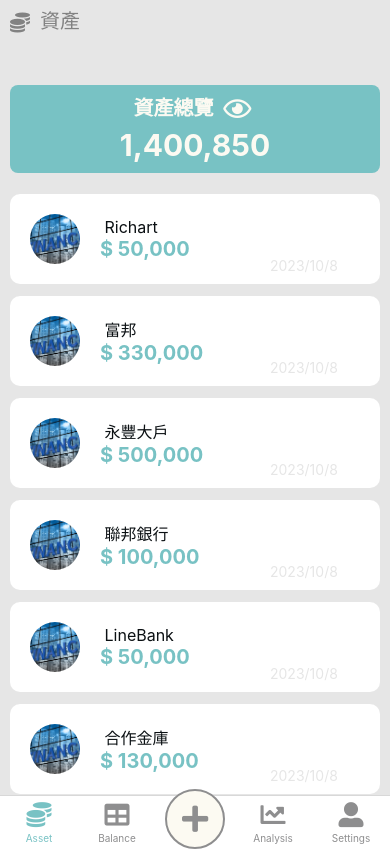
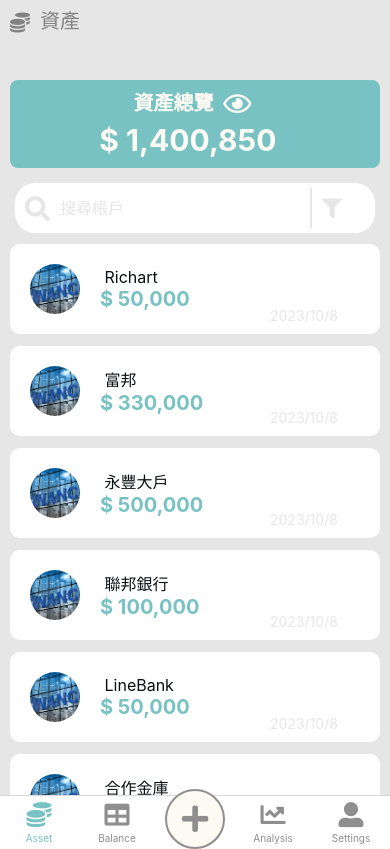
Before and after one commit to Pin5000ms/FinManage_RN, a React Native app: screen /AssetPage in a window 390 px wide. Built offline with nearby package versions, Linux system fonts and the light colour scheme.

Commit message:
新增搜尋功能

```diff
--- a/config/colors.js
+++ b/config/colors.js
@@ -5,6 +5,8 @@
     _4: 'rgba(220, 159, 180, 1.0)', //pink
     _5: 'rgba(83, 134, 135, 1.0)', //blue
     _6: 'rgba(230, 230, 230, 1.0)', //lightgray
+    red: 'rgba(203, 27, 69, 1.0)',
+    green: 'rgba(34, 125, 81, 1.0)',
     black: 'rgba(11, 16, 19, 1.0)',
     gray: 'rgba(130, 130, 130, 1.0)',
     silver: 'rgba(145, 152, 159, 1.0)',
--- a/screens/Tabs/AssetStackScreen.js
+++ b/screens/Tabs/AssetStackScreen.js
@@ -18,6 +18,7 @@
       <HomeStack.Screen
         name="Edit"
         component={EditPage}
+        options={{headerTitle: "編輯"}}
         />
       <HomeStack.Screen
         name="Account"
--- a/screens/components/RowData.js
+++ b/screens/components/RowData.js
@@ -5,21 +5,10 @@
 import { Swipeable } from 'react-native-gesture-handler';
 import { SwitchIconSrc } from './SwitchIconSrc';
 import { Animated } from 'react-native';
-import { DeleteAccount } from './Utility';
-import store from '../../store/configureStore';
+import { DeleteAccount, getLatestAsset, getAccountById } from './Utility';
 
-function getLastestTime(id)
+function getLastestDate(dateString)
 {
-    // 將資料以 id 為鍵進行分組，取每個 id 最新的一筆資料
-    const latestDataById = store.getState().assetHistory.reduce((result, item) => {
-    if (!result[item.id] || new Date(item.timeStamp) > new Date(result[item.id].timeStamp) )
-        {
-        result[item.id] = item;
-        }
-        return result;
-    }, {});
-    const latestData = Object.values(latestDataById);
-    const dateString = latestData.filter(item => item.id === id)[0].timeStamp;
     const parts = dateString.split("-");
     // 提取 "-" 之前的部分
     const result = parts[0];
@@ -52,7 +41,7 @@
     },
     deleteBox: {
         flex:1,
-        backgroundColor: 'red',
+        backgroundColor: colors.red,
         justifyContent: 'center',
         alignItems: 'center',
         borderRadius: 10,
@@ -61,7 +50,7 @@
     },
     editBox: {
         flex:1,
-        backgroundColor: 'green',
+        backgroundColor: colors.green,
         justifyContent: 'center',
         alignItems: 'center',
         borderRadius: 10,
@@ -115,14 +104,14 @@
         return (
             <>
                 <Animated.View style ={ {transform:[{scale:scale}]}}>
-                    <TouchableOpacity style = {styles.deleteBox} onPress={()=> DeleteAccount(curitem.key)}>
+                    <TouchableOpacity style = {styles.deleteBox} onPress={()=> DeleteAccount(curitem.id)}>
                         <Icon name = "trash" size={25} color ={colors._2} />
                     </TouchableOpacity>
                 </Animated.View>
                 <Animated.View style ={ {transform:[{scale:scale}]}}>
                     <TouchableOpacity style = {styles.editBox} onPress={() => navigation.navigate('Edit',
                     {
-                        Key: curitem.key,
+                        Id: curitem.id,
                         Name : curitem.name,
                         Val : curitem.value,
                         Type: curitem.type,
@@ -141,22 +130,22 @@
                         style ={{flex:1}}
                         onPress={() => navigation.navigate('Edit',
                            {Id: curitem.id,
-                            Name : curitem.name,
-                            Val : curitem.value,
-                            Type: curitem.type,
-                            Amount: curitem.amount,
-                            UnitVal: curitem.unitValue})
+                            Name : getAccountById(curitem.id).name,
+                            Val : getAccountById(curitem.id).value,
+                            Type: getAccountById(curitem.id).type,
+                            Amount: getAccountById(curitem.id).amount,
+                            UnitVal: getAccountById(curitem.id).unitValue})
                         }>
 
                             <View style = {{flexDirection:'row', alignItems: 'center', flex: 1}} >
                                 <Image style={styles.icon}
-                                    source={SwitchIconSrc(curitem.type)} //根據type選擇Icon
+                                    source={SwitchIconSrc(getAccountById(curitem.id).type)} //根據type選擇Icon
                                 />
                                 <View style={styles.itemContainer}>
-                                    <Text style={styles.itemName}> {curitem.name} </Text>
+                                    <Text style={styles.itemName}> {getAccountById(curitem.id).name} </Text>
                                     <Text style={styles.itemValue}>$ {curitem.value.toLocaleString()} </Text>
                                 </View>
-                                <Text style={styles.itemTime}>{getLastestTime(curitem.id)}</Text>
+                                <Text style={styles.itemTime}>{getLastestDate(curitem.timeStamp)}</Text>
                             </View>
                         </TouchableOpacity>
 
--- a/screens/components/Utility.js
+++ b/screens/components/Utility.js
@@ -18,6 +18,24 @@
     }
     //console.log(newId)
     return newId;
+}
+
+
+export function getLatestAsset(){
+    // 將資料以 id 為鍵進行分組，取每個 id 最新的一筆資料
+    const latestDataById = store.getState().assetHistory.reduce((result, item) => {
+        if (!result[item.id] || new Date(item.timeStamp) > new Date(result[item.id].timeStamp) )
+            {
+            result[item.id] = item;
+            }
+            return result;
+        }, {});
+        const latestData = Object.values(latestDataById);
+        return latestData;
+}
+
+export function getAccountById(id){
+    return store.getState().accounts.filter(item => item.id === id)[0];
 }
 
 
--- a/screens/pages_asset/AssetPage.js
+++ b/screens/pages_asset/AssetPage.js
@@ -1,9 +1,11 @@
-import { StyleSheet, Text, View, TouchableOpacity, FlatList, StatusBar } from 'react-native';
+import { StyleSheet, Text, View, TouchableOpacity, FlatList, StatusBar, Dimensions } from 'react-native';
 import Icon from 'react-native-vector-icons/FontAwesome5';
-import React, { useState } from 'react';
+import React, { useEffect, useState } from 'react';
 import colors from '../../config/colors';
 import store from '../../store/configureStore';
 import RowData from '../components/RowData';
+import { TextInput } from 'react-native-gesture-handler';
+import { getAccountById, getLatestAsset } from '../components/Utility';
 
 //import { DraggableFlatListProps } from "react-native-draggable-flatlist"
 
@@ -45,58 +47,85 @@
         right: 15,
         bottom: 15
     },
-    separatorLine:{
+    separatorLineH:{
       height : 1,
-      backgroundColor: colors.black,
+      backgroundColor: colors._6,
     },
-    container2: {
-      borderRadius: 10,
-      padding: 20,
-      alignItems: 'center',
-      marginBottom:15,
-      flex:3
+    separatorLineV:{
+      width : 2,
+      height:40,
+      backgroundColor: colors._6,
     },
     button: {
       marginTop: 5,
       padding: 5,
       borderRadius: 5,
     },
+    searchBox:{
+      flexDirection:'row',
+      alignItems:'center',
+      borderRadius: 20,
+      marginTop: 5,
+      marginBottom: 5,
+      marginLeft: 15,
+      marginRight: 15,
+      height:50,
+      backgroundColor:colors.white
+
+    }
   });
 
 
 function AssetPage({navigation}) {
 
   //usestate 要放在function裡面
-  const [data,setData] = useState(store.getState().accounts);
+  const [data, setData] = useState(getLatestAsset());
 
 
   //若store發生改變，觸發setData事件
   const unsubscribe = store.subscribe(() => {
-    setData(store.getState().accounts)
+    setData(getLatestAsset())
   })
 
 
-
-  const totalValue = data.reduce((sum, next) => {
+  //總額
+  const totalValue = getLatestAsset().reduce((sum, next) => {
     return sum + parseInt(next.value)
   }, 0)
 
 
+  //切換總額的可見性
   const [showBalance, setShowBalance] = useState(true); // 預設為顯示餘額
   const toggleBalance = () => {
-    setShowBalance(!showBalance); // 切換餘額的可見性
+    setShowBalance(!showBalance);
   };
+
+
+  //搜尋功能
+  const filterList = (searchWord) => {
+    const filteredData = getLatestAsset().filter((item) => getAccountById(item.id).name.toLocaleLowerCase().includes(searchWord.toLocaleLowerCase()) );
+    return filteredData
+  }
+
+  const [search, setSearch] = useState(null);
+
+  useEffect(()=>{
+    if(search !== null && search !== undefined && search !== ''){
+      setData(filterList(search))
+    }
+    else{
+      setData(getLatestAsset())
+    }
+  }, [search])
+
 
   return (
 
+
     <View style={styles.container}>
 
-      {/* <View style={styles.headerContainer}>
-        <Text >Asset</Text>
-      </View> */}
-
-
-      <View style={{marginTop:15, marginBottom:15, marginLeft:10, marginRight:10, backgroundColor:colors._1, borderRadius: 8}}>
+      {/* 資產總額 */}
+      <View style={{marginTop:10, marginBottom:10, marginLeft:10, marginRight:10, backgroundColor:colors._1, borderRadius: 8}}>
         <View style={{flexDirection: 'row', justifyContent:'center', alignItems:'center'}}>
           <Text style = {styles.header1}>資產總覽 </Text>
           <TouchableOpacity onPress={toggleBalance} style={styles.button}>
@@ -108,12 +137,30 @@
         </View>
 
         {showBalance ?
-          (<Text style={styles.header2}>{totalValue.toLocaleString()}</Text>) : //toLocaleString()可以幫數字每3位加上,
+          (<Text style={styles.header2}>{"$ " + totalValue.toLocaleString() + "  "}</Text>) : //toLocaleString()可以幫數字每3位加上,
           (<Text style={styles.header2}>********</Text>)}
       </View>
 
 
+      {/* 搜尋欄 */}
+      <View style={styles.searchBox}>
+        <Icon name='search' style={{fontSize:25, color: colors._6, marginLeft:10}}></Icon>
+        <TextInput style={{
+          marginLeft:10,
+          fontSize:16,
+          width:Dimensions.get("window").width - 140,}}
+          placeholder='搜尋帳戶'
+          placeholderTextColor={colors._6}//單獨設定placeholder的顏色
+          onChangeText={(val) => setSearch(val)}
+        />
+        <View style={styles.separatorLineV}></View>
+        <TouchableOpacity onPress={{}}>
+          <Icon name='filter' style={{fontSize:20, color: colors._6, marginLeft:10}}></Icon>
+        </TouchableOpacity>
+      </View>
 
+
+      {/* 清單 */}
       <FlatList style={styles.container}
           data={data}
           /*使用一個自定義的元件RowData，將item和navigation傳入 */
@@ -126,9 +173,10 @@
           /*告訴RN 每個item的辨別項是 叫做id (預設是id)*/
           keyExtractor={(item) => item.id}
           // ItemSeparatorComponent ={
-          //    <View style = {styles.separatorLine}></View>
+          //    <View style = {styles.separatorLineH}></View>
           // }
       />
+
     </View>
 
 
```
